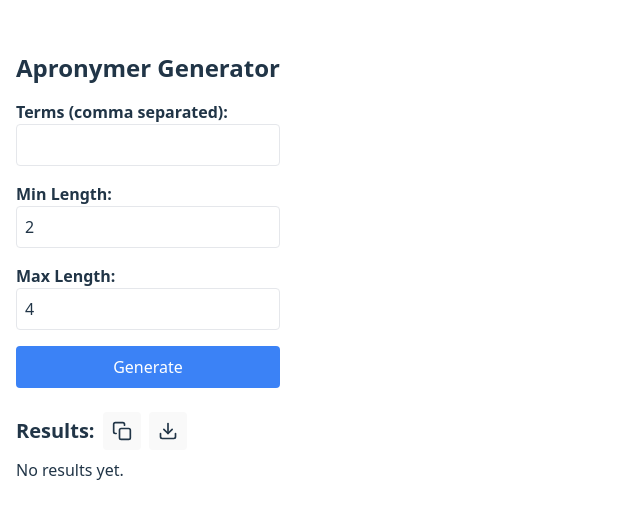
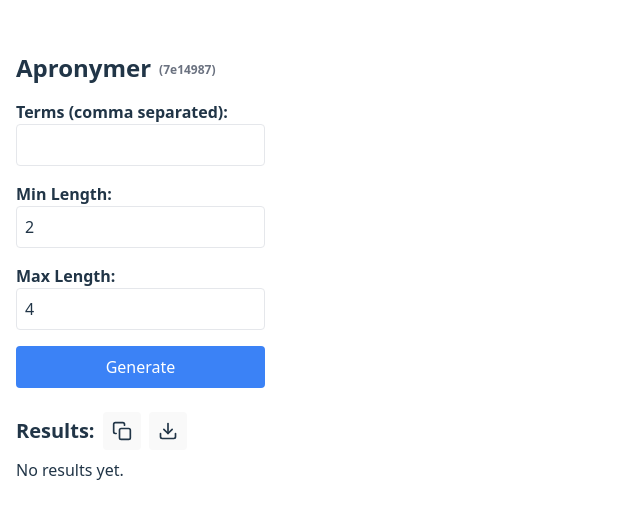
Before and after one commit to Kymr10n/apronymer, a React (Vite) app in the folder frontend/: page / in a window 1280 px wide. Shown: the part 133-652 px from the top of the page, without its empty margins (0-640 px from the left). Built offline with nearby package versions, Linux system fonts and the light colour scheme.

Commit message:
added git-version next to application name

```diff
--- a/frontend/src/App.tsx
+++ b/frontend/src/App.tsx
@@ -1,9 +1,23 @@
+import { useEffect, useState } from "react";
 import ApronymForm from './ApronymForm';
 
 function App() {
+  const [gitVersion, setGitVersion] = useState<string>("");
+
+  useEffect(() => {
+    fetch("/gitversion.txt")
+      .then((res) => res.text())
+      .then((txt) => setGitVersion(txt.trim()));
+  }, []);
+
   return (
     <div className="p-4">
-      <h1 className="text-2xl font-bold mb-4">Apronymer Generator</h1>
+      <h1 className="text-2xl font-bold mb-4">
+        Apronymer
+        {gitVersion && (
+          <span className="ml-2 text-xs text-gray-500 align-middle">({gitVersion})</span>
+        )}
+      </h1>
       <ApronymForm />
     </div>
   );
```
Also changed, not shown: frontend/public/gitversion.txt (added).
